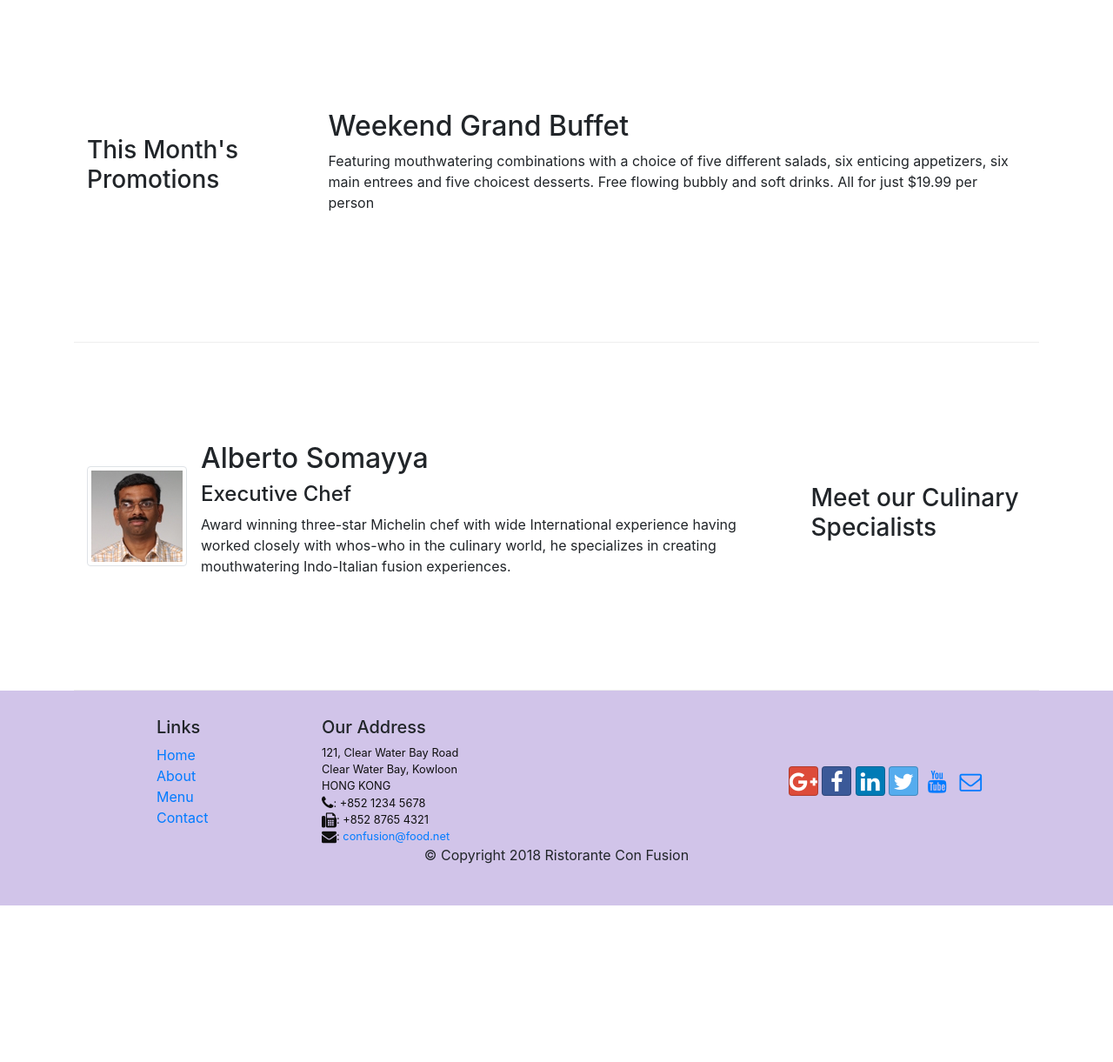
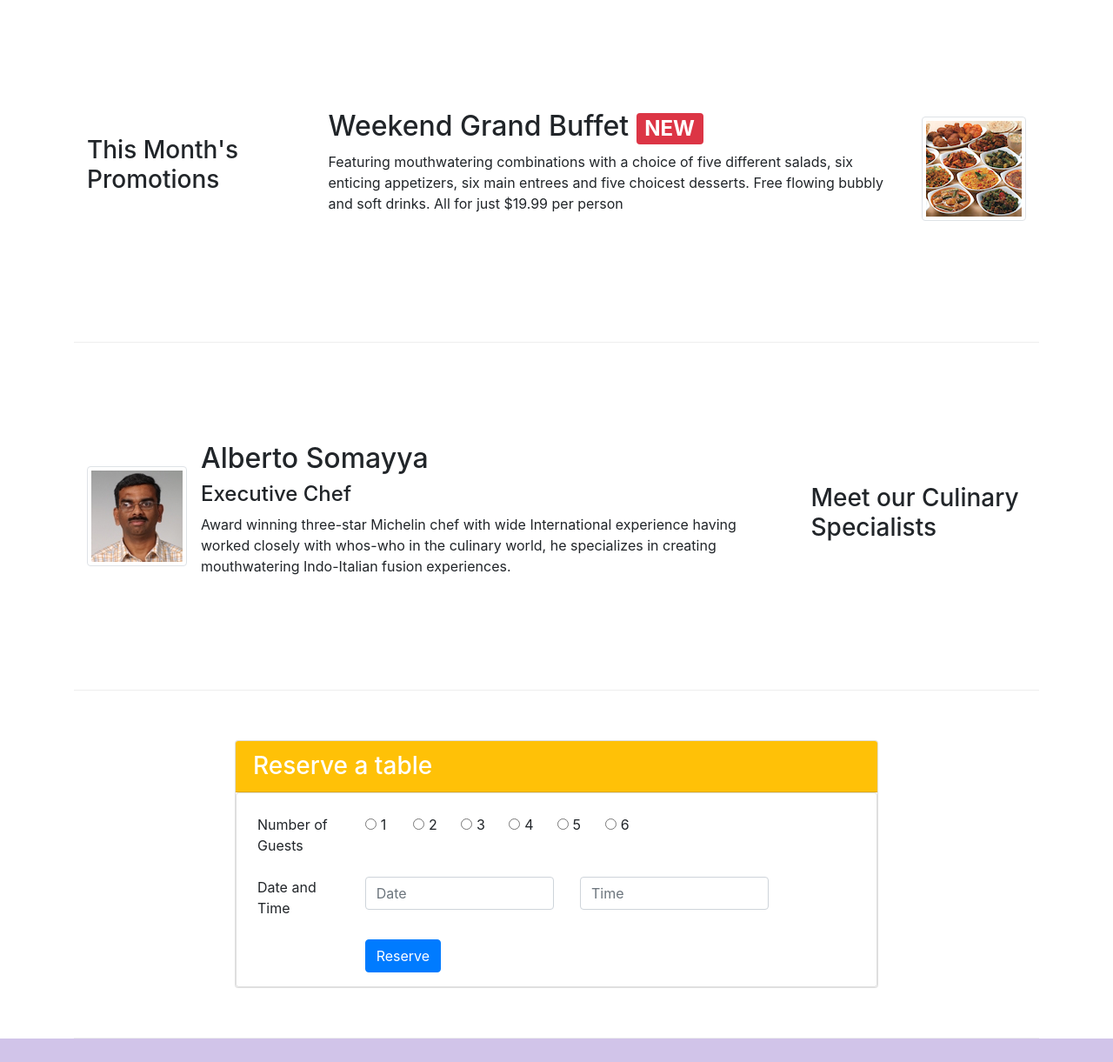
Before and after one commit to NikhilElavarasu/Boostrap-learning, a website: page index.html in a window 1280 px wide. Shown: the part 740-1961 px from the top of the page at 87% size. Before the commit the page ends 1781 px from the top, so only its background shows below. Drawn offline with nearby package versions, Linux system fonts and the light colour scheme.

Commit message:
assignment 2

```diff
--- a/index.html
+++ b/index.html
@@ -48,8 +48,15 @@
                     <h1>Ristorante con Fusion</h1>
                     <p>We take inspiration from the World's best cuisines, and create a unique fusion experience. Our lipsmacking creations will tickle your culinary senses!</p>
                 </div>
-                <div class="col-12 col-sm align-self-center">
-                    <img src="./img/logo.png" alt="logo" class="img-fluid">
+                <div class="col-12 col-sm-6 align-self-center">
+                    <div class="row align-items-center">
+                        <div class="col-12 col-sm-6 align-self-center">
+                            <img src="./img/logo.png" alt="logo" class="img-fluid">
+                        </div>
+                        <div class="col-12 col-sm-6 align-self-center">
+                            <a href="#reserve-table" type="button" class="btn btn-warning btn-lg btn-block">Reserve Table</a>
+                        </div>
+                    </div>
                 </div>
             </div>
         </div>
@@ -61,10 +68,14 @@
                 <h3>Our Lipsmacking Culinary Creations</h3>
             </div>
             <div class="col col-sm order-sm-first col-md">
-                <div class="media">
+                <div class="media d-flex flex-row">
                     <img src="./img/uthappizza.png" alt="Uthappizza" class="d-flex img-thumbnail align-self-center mr-3">
                     <div class="media-body">
-                        <h2 class="mt-0 ml-4 ml-sm-0">Uthappizza</h2>
+                        <h2 class="mt-0 ml-4 ml-sm-0">
+                            Uthappizza
+                            <span class="badge badge-danger">HOT</span>
+                            <span class="badge badge-pill badge-secondary">$4.99</span>
+                        </h2>
                         <p class="d-none d-sm-block">A unique combination of Indian Uthappam (pancake) and Italian pizza, topped with Cerignola olives, ripe vine cherry tomatoes, Vidalia onion, Guntur chillies and Buffalo Paneer.</p>
                     </div>
                 </div>
@@ -77,8 +88,16 @@
                 <h3>This Month's Promotions</h3>
             </div>
             <div class="col col-sm col-md">
-                <h2>Weekend Grand Buffet</h2>
-                <p class="d-none d-sm-block">Featuring mouthwatering combinations with a choice of five different salads, six enticing appetizers, six main entrees and five choicest desserts. Free flowing bubbly and soft drinks. All for just $19.99 per person </p>
+                <div class="media d-flex flex-row">
+                    <img src="./img/buffet.png" alt="buffet" class="d-flex img-thumbnail order-last align-self-center ml-3">
+                    <div class="media-body order-first">
+                        <h2>
+                            Weekend Grand Buffet
+                            <span class="badge badge-danger">NEW</span>
+                        </h2>
+                        <p class="d-none d-sm-block">Featuring mouthwatering combinations with a choice of five different salads, six enticing appetizers, six main entrees and five choicest desserts. Free flowing bubbly and soft drinks. All for just $19.99 per person </p>
+                    </div>
+                </div>
             </div>
         </div>
 
@@ -87,13 +106,66 @@
                 <h3>Meet our Culinary Specialists</h3>
             </div>
             <div class="col col-sm order-sm-first col-md">
-                <div class="media">
+                <div class="media d-flex flex-row">
                     <img src="./img/alberto.png" alt="alberto" class="d-flex img-thumbnail align-self-center mr-3">
                     <div class="media-body">
                         <h2 class="mt-0">Alberto Somayya</h2>
                         <h4>Executive Chef</h4>
                         <p class="d-none d-sm-block">Award winning three-star Michelin chef with wide International experience having worked closely with whos-who in the culinary world, he specializes in creating mouthwatering Indo-Italian fusion experiences. </p>
                     </div>
+                </div>
+            </div>
+        </div>
+
+        <div class="row row-content align-items-center" id="reserve-table">
+            <div class="card col-12 col-sm-8 offset-sm-2 px-0">
+                <h3 class="card-header bg-warning text-white">Reserve a table</h3>
+                <div class="card body">
+                    <form class="mt-4 ml-4">
+                        <div class="form-group row">
+                            <label for="seats" class="col-group-label col-12 col-md-2">Number of Guests</label>
+                            <div class="col-11 col-md-8">
+                                <div class="form-check form-check-inline align-items-baseline col-1" id="seats">
+                                    <input class="form-check-input" type="radio" name="seats" id="seat1" value="1">
+                                    <label class="form-check-label" for="seat1">1</label>
+                                </div>
+                                <div class="form-check form-check-inline align-items-baseline col-1" id="seats">
+                                    <input class="form-check-input" type="radio" name="seats" id="seat2" value="2">
+                                    <label class="form-check-label" for="seat2">2</label>
+                                </div>
+                                <div class="form-check form-check-inline align-items-baseline col-1" id="seats">
+                                    <input class="form-check-input" type="radio" name="seats" id="seat3" value="3">
+                                    <label class="form-check-label" for="seat3">3</label>
+                                </div>
+                                <div class="form-check form-check-inline align-items-baseline col-1" id="seats">
+                                    <input class="form-check-input" type="radio" name="seats" id="seat4" value="4">
+                                    <label class="form-check-label" for="seat4">4</label>
+                                </div>
+                                <div class="form-check form-check-inline align-items-baseline col-1" id="seats">
+                                    <input class="form-check-input" type="radio" name="seats" id="seat5" value="5">
+                                    <label class="form-check-label" for="seat5">5</label>
+                                </div>
+                                <div class="form-check form-check-inline align-items-baseline col-1" id="seats">
+                                    <input class="form-check-input" type="radio" name="seats" id="seat6" value="6">
+                                    <label class="form-check-label" for="seat6">6</label>
+                                </div>
+                            </div>
+                        </div>
+                        <div class="form-group row">
+                            <label for="date" class="col-group-label col-12 col-md-2">Date and Time</label>
+                            <div class="col-10 col-md-4 mb-2">
+                                <input type="text" id="date" class="form-control" placeholder="Date" name="date">
+                            </div>
+                            <div class="col-10 col-md-4">
+                                <input type="text" id="time" class="form-control" placeholder="Time" name="time">
+                            </div>
+                        </div>
+                        <div class="form-group row">
+                            <div class="col-12 col-md-2 offset-md-2">
+                                <button type="submit" class="btn btn-primary">Reserve</button>
+                            </div>
+                        </div>
+                    </form>
                 </div>
             </div>
         </div>
```
